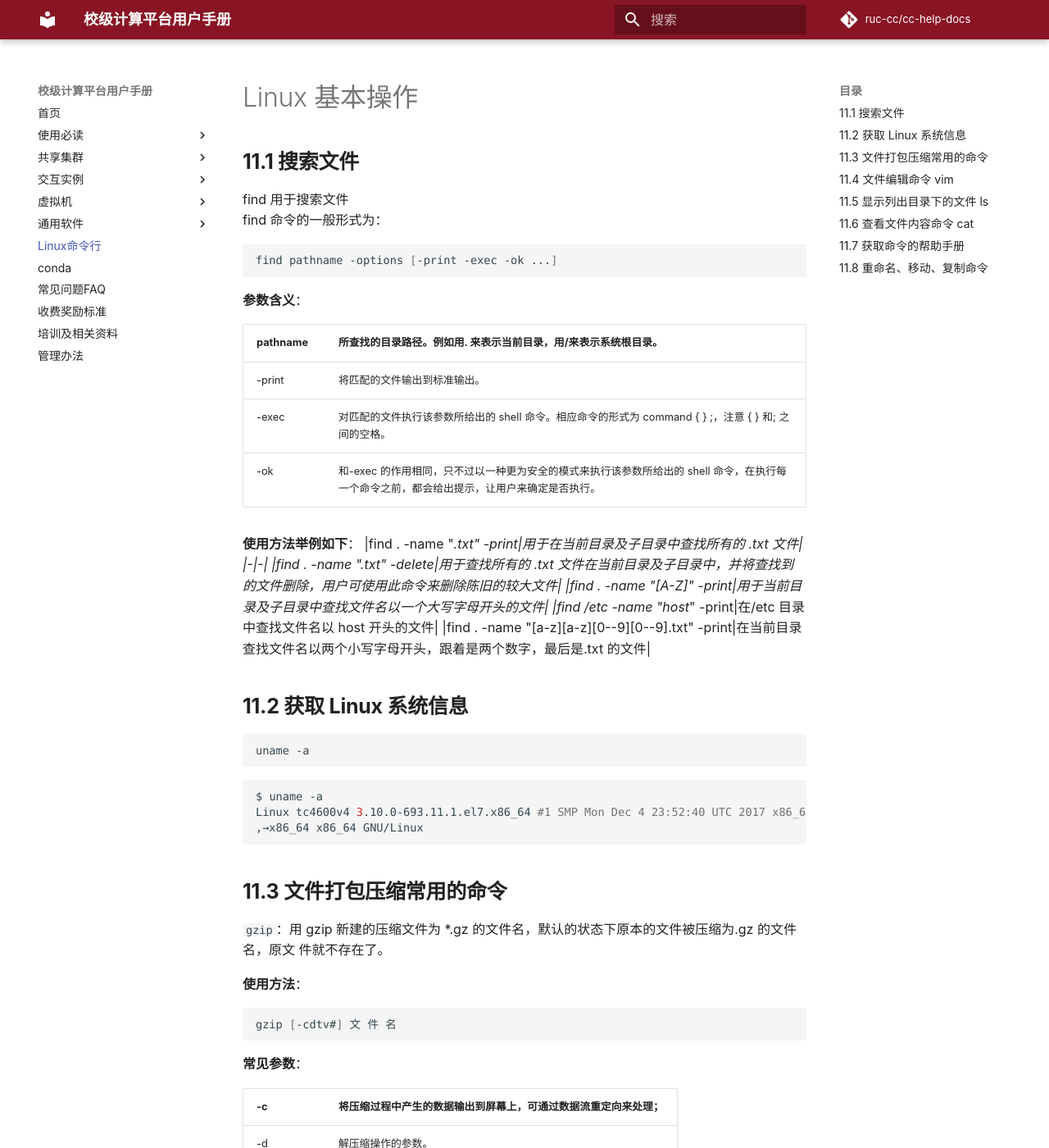
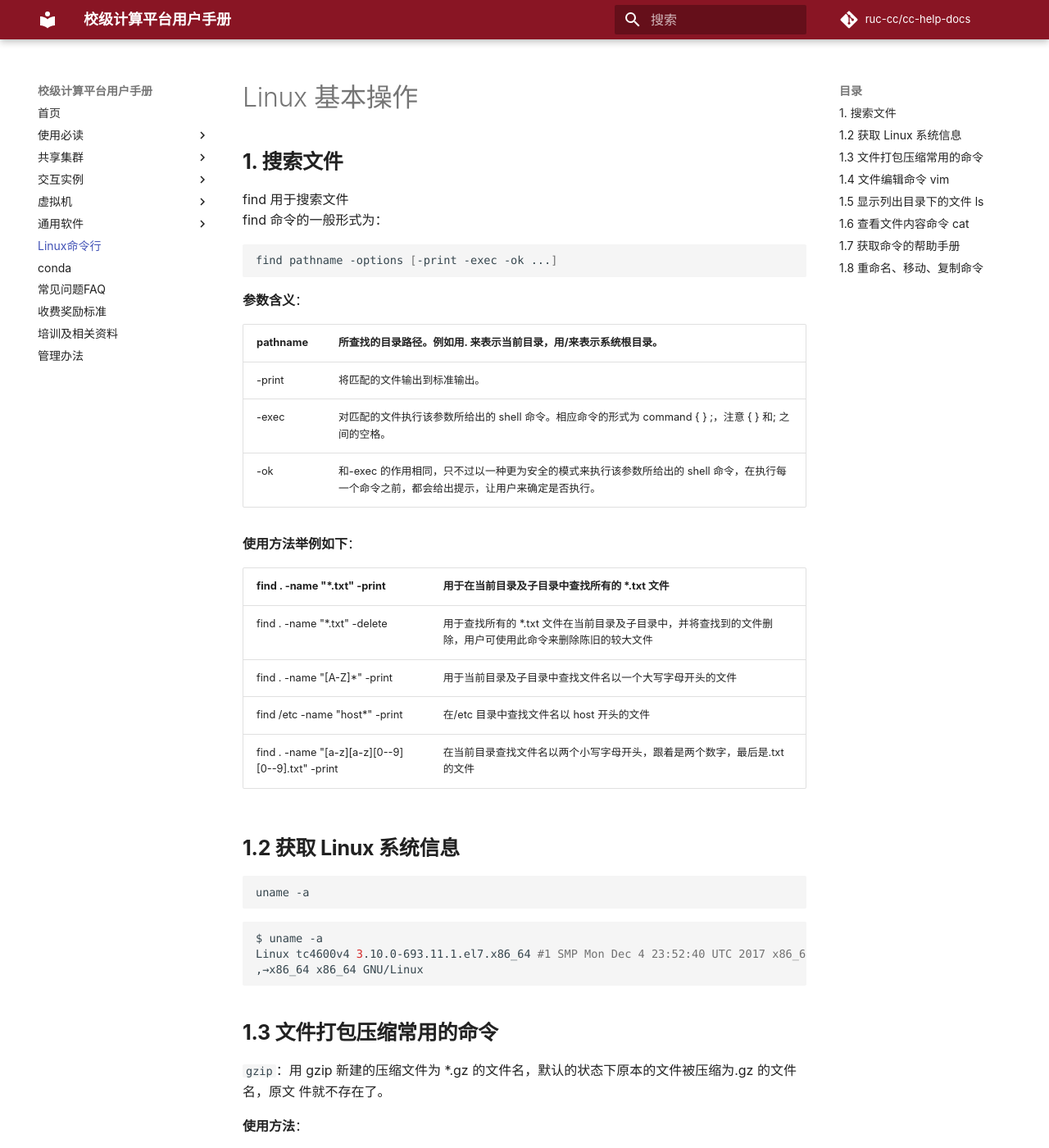
Before and after one commit to ruc-cc/cc-help-docs, an MkDocs documentation site: the page built from docs/linux-command-line.md, in a window 1280 px wide and 1400 px high. Shown: the whole window at 82% size. Built offline with MkDocs 1.6.1 and Material for MkDocs 9.7.7, drawn with Linux system fonts in a browser that asks for light colours; comment, search, counter and statistics services are not loaded; some of the changed text lies outside the part shown.

Commit message:
updata
Signed-off-by: luweizheng <luweizheng36@hotmail.com>

````diff
--- a/docs/linux-command-line.md
+++ b/docs/linux-command-line.md
@@ -1,8 +1,9 @@
 # Linux 基本操作
 
-## **11.1 搜索文件**
+## **1. 搜索文件**
 find 用于搜索文件
 find 命令的一般形式为：
+
 ```bash
 find pathname -options [-print -exec -ok ...]
 ```
@@ -16,6 +17,7 @@ find pathname -options [-print -exec -ok ...]
 |-ok|和-exec 的作用相同，只不过以一种更为安全的模式来执行该参数所给出的 shell 命令，在执行每一个命令之前，都会给出提示，让用户来确定是否执行。|
 
 **使用方法举例如下**：
+
 |find . -name "*.txt" -print|用于在当前目录及子目录中查找所有的 *.txt 文件|
 |-|-|
 |find . -name "*.txt" -delete|用于查找所有的 *.txt 文件在当前目录及子目录中，并将查找到的文件删除，用户可使用此命令来删除陈旧的较大文件|
@@ -24,21 +26,24 @@ find pathname -options [-print -exec -ok ...]
 |find . -name "[a-z][a-z][0--9][0--9].txt" -print|在当前目录查找文件名以两个小写字母开头，跟着是两个数字，最后是.txt 的文件|
 
 
-## **11.2 获取 Linux 系统信息**
+## **1.2 获取 Linux 系统信息**
+
 ```bash
 uname -a
 ```
+
 ```bash
 $ uname -a
 Linux tc4600v4 3.10.0-693.11.1.el7.x86_64 #1 SMP Mon Dec 4 23:52:40 UTC 2017 x86_64␣
 ,→x86_64 x86_64 GNU/Linux
 ```
 
-## **11.3 文件打包压缩常用的命令**
+## **1.3 文件打包压缩常用的命令**
 
 `gzip`：用 gzip 新建的压缩文件为 \*.gz 的文件名，默认的状态下原本的文件被压缩为.gz 的文件名，原文 件就不存在了。
 
 **使用方法**：
+
 ```bash
 gzip [-cdtv#] 文 件 名
 ```
@@ -55,9 +60,11 @@ gzip [-cdtv#] 文 件 名
 `bzip2`：用 bzip2 新建的压缩文件为.bz2 的文件名，当压缩文件的名称为.bz、.bz2、.tbz、.tbz2 等时，可用 bzip2 来解压缩。
 
 **使用方法**
+
 ```bash
 bzip2 [-cdkzv#] 文 件 名
 ```
+
 **常见参数**：
 
 |-c|将压缩过程中产生的数据输出到屏幕上；|
@@ -69,11 +76,13 @@ bzip2 [-cdkzv#] 文 件 名
 |-#|与 gzip 相同，计算压缩比的参数， -9 最佳， -1 最快。|
 
 
-`tar`：tar 命令的参数很多，
+`tar`：tar 命令的参数很多
 **使用方法**
+
 ```bash
 tar [-j|-z] [cv] [-f 新 建 的 文 件 名] filename 或 tar [-j|-z] [xv] [-f 新 建 的 文 件 名] [-C 目 录 名]
 ```
+
 **常见参数**：
 
 |-c|新建打包文件，可搭配-v 来查看过程中被打包的文件名 (filename)；|
@@ -88,7 +97,7 @@ tar [-j|-z] [cv] [-f 新 建 的 文 件 名] filename 或 tar [-j|-z] [xv] [-f
 
 ***注意***: -c、 -t、 -x 不可同时出现在一串命令行中；
 
-## **11.4 文件编辑命令 vim**
+## **1.4 文件编辑命令 vim**
 
 vim 共分为 3 个模式，即一般模式（默认的模式）、编辑模式、命令行模式。3 种模式的作用分别如下：
 
@@ -104,53 +113,75 @@ vim 共分为 3 个模式，即一般模式（默认的模式）、编辑模式
 在一般模式当中输入：r, R 为取代字符!(左下角出现 -Replace-)
 
 如何由编辑模式跳回一般模式?
+
 ```bash
 [Esc]
 ```
+
 若上下左右键无法使用时，请问如何在一般模式移动光标?
+
 ```bash
 h, j, k, l
 ```
+
 若 \[pagedown\] \[ pageup\] 在一般模式无法使用时，如何往前或往后翻一页?
+
 ```bash
 [Ctrl] + [f] [Ctrl] + [b]
 ```
+
 如何到本档案的最后一行、第一行；本行的第一个字符、最后一个字符?
+
 ```bash
 G, 1G, 0, \$
 ```
+
 如何删除一行、n 行；如何删除一个字符?
+
 ```bash
 dd, ndd, x 或 X （dG 及 d1G 分别表示删除到页首及页尾）如何复制一行、n 行并加以贴上?yy, nyy, p 或 P
 ```
+
 如何搜寻 string 这个字符串?
+
 ```bash
 ?string (往前搜寻) /string (往后搜寻)
 ```
+
 如何取代 word1 成为 word2，而若需要使用者确认机制，又该如何?
+
 ```bash
 :1,\$s/word1/word2/g 或 :1,\$s/ word1/word2/gc （需要使用者确认）
 ```
+
 如何读取一个档案 filename 进来目前这个档案?
+
 ```bash
 :r filename
 ```
+
 如何另存新档成为 newfilename?
+
 ```bash
 :w newfilename
 ```
+
 如何存盘、离开、存盘后离开、强制存盘后离开?
+
 ```bash
 :w； :q： :wq； :wq!
 ```
+
 如何设定与取消行号?
+
 ```bash
 :set nu :set nonu
 ```
+
 类似的编辑修改文件命令还有： nano、 vim、 emacs 等，请参考各软件相应的帮助手册。
 
 
-## **11.5 显示列出目录下的文件 ls**
+## **1.5 显示列出目录下的文件 ls**
 
 ls 最常用的参数有三个：-a、-l、指定目录，参数可混合使用。
 
@@ -158,7 +189,7 @@ ls -a Linux 上的文件以“.”开头的文件被系统视为隐藏文件，
 
 ls -l（这个参数是字母 L 的小写，不是数字 1）以更加详细的信息方式显示目录下文件的属性。超算中心 用户经常需要注意的是，查看需要调用的程序是否有可执行权限。指定目录 ls 命令之后，指定一个目录，用于显示列出指定目录下的所有文件。
 
-## **11.6 查看文件内容命令 cat**
+## **1.6 查看文件内容命令 cat**
 
 `cat` 是 concatenate 的简写，它的功能是显示或连结一般的 ascii 文本文件。cat 会将文件里的内容全部显示 出来。当文件内容过多，一个屏幕显示不全时，可使用类似功能的操作命令，head、less、more、tail等，区别是它们每次仅显示部分内容。
 
@@ -176,7 +207,7 @@ cat file1 file2\>file3 把 file1,file2 的内容结合起来，再“重定向
 
 另外，如果你使用如下的指令：cat file1\>\>file2 两个\>，这将变成将 file1 的文件内容“附加”到 file2 的文件后面，而 file2 的内容依然存在。
 
-## **11.7 获取命令的帮助手册**
+## **1.7 获取命令的帮助手册**
 
 一般参数说明可在命令名后加-h 或--help，详细的命令帮助与参数说明可用 man、info 命令。
 
@@ -184,7 +215,7 @@ cat file1 file2\>file3 把 file1,file2 的内容结合起来，再“重定向
 
 
 
-## **11.8 重命名、移动、复制命令**
+## **1.8 重命名、移动、复制命令**
 
 重命名、移动命令：`mv`
 
````
